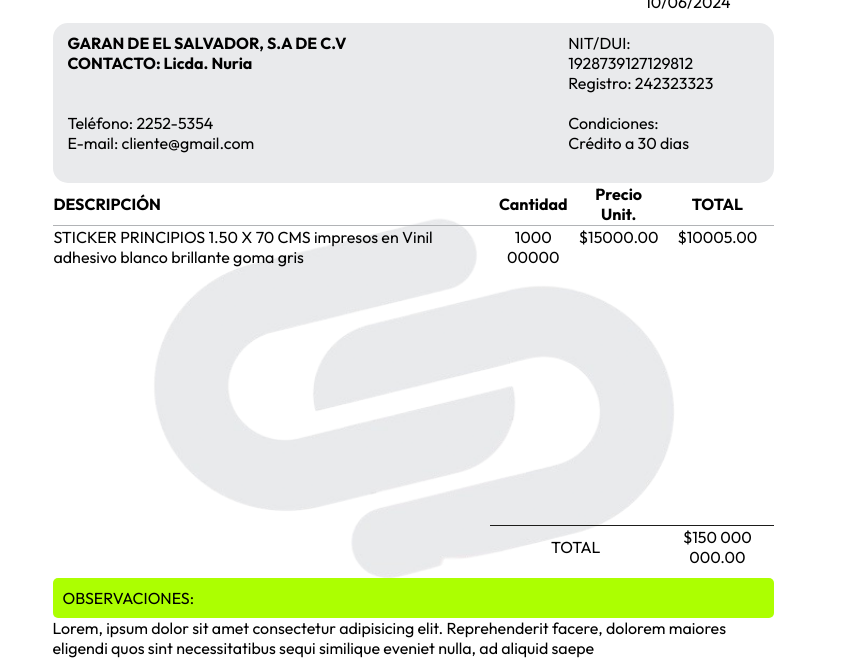
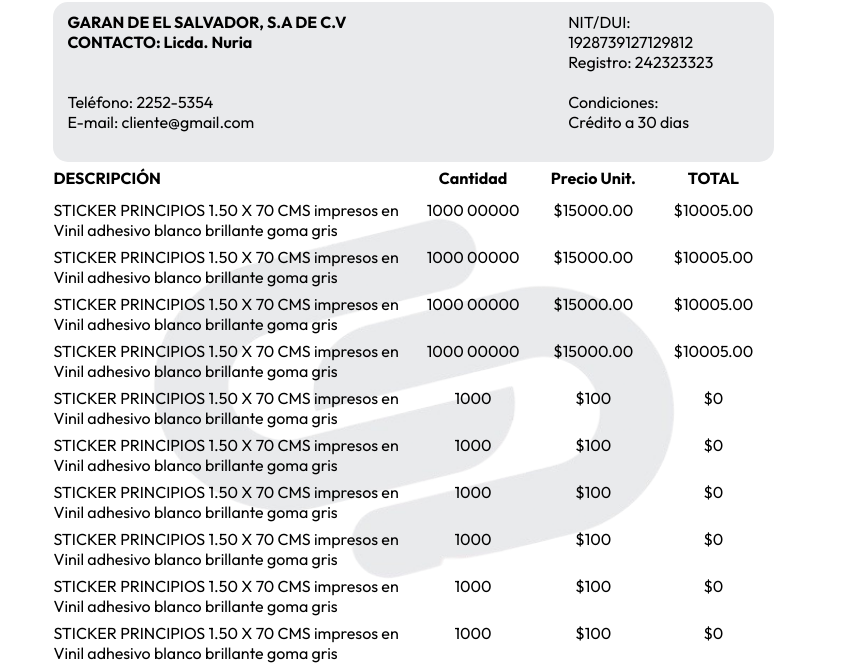
Before and after one commit to tokiorivs/facturaShokale, a plain HTML site: page index.html in a window 1280 px wide. Shown: the part 130-800 px from the top of the page, without its empty margins (227-1085 px from the left). Drawn offline with Linux system fonts and the light colour scheme.

Commit message:
se cambio la comporta la tabla con los items

```diff
--- a/index.html
+++ b/index.html
@@ -36,16 +36,16 @@
             <p>NIT/DUI: <span id="nitDui">1928739127129812</span></p>
             <p>Registro: <span id="register">242323323</span></p>
           </div>
-          <div class="info__condicions">
+          <div class="info__conditions">
             <p>Condiciones:</p>
-            <p id="condicions">Crédito a 30 dias</p>
+            <p id="conditions">Crédito a 30 dias</p>
           </div>
         </div>
 
         <div class="table__container">
           <table class="table">
             <thead>
-              <tr>
+              <tr class="grid__table">
                 <th align="left" class="description__name">DESCRIPCIÓN</th>
                 <th>Cantidad</th>
                 <th>Precio Unit.</th>
@@ -62,13 +62,97 @@
                 <td align="center">$15000.00</td>
                 <td align="center">$10005.00</td>
               </tr>
+              <tr>
+                <td align="left" class="description__content">
+                  STICKER PRINCIPIOS 1.50 X 70 CMS impresos en Vinil adhesivo
+                  blanco brillante goma gris
+                </td>
+                <td align="center">1000 00000</td>
+                <td align="center">$15000.00</td>
+                <td align="center">$10005.00</td>
+              </tr>
+              <tr>
+                <td align="left" class="description__content">
+                  STICKER PRINCIPIOS 1.50 X 70 CMS impresos en Vinil adhesivo
+                  blanco brillante goma gris
+                </td>
+                <td align="center">1000 00000</td>
+                <td align="center">$15000.00</td>
+                <td align="center">$10005.00</td>
+              </tr>
+              <tr>
+                <td align="left" class="description__content">
+                  STICKER PRINCIPIOS 1.50 X 70 CMS impresos en Vinil adhesivo
+                  blanco brillante goma gris
+                </td>
+                <td align="center">1000 00000</td>
+                <td align="center">$15000.00</td>
+                <td align="center">$10005.00</td>
+              </tr>
+              <tr>
+                <td align="left" class="description__content">
+                  STICKER PRINCIPIOS 1.50 X 70 CMS impresos en Vinil adhesivo
+                  blanco brillante goma gris
+                </td>
+                <td align="center">1000</td>
+                <td align="center">$100</td>
+                <td align="center">$0</td>
+              </tr>
+              <tr>
+                <td align="left" class="description__content">
+                  STICKER PRINCIPIOS 1.50 X 70 CMS impresos en Vinil adhesivo
+                  blanco brillante goma gris
+                </td>
+                <td align="center">1000</td>
+                <td align="center">$100</td>
+                <td align="center">$0</td>
+              </tr>
+              <tr>
+                <td align="left" class="description__content">
+                  STICKER PRINCIPIOS 1.50 X 70 CMS impresos en Vinil adhesivo
+                  blanco brillante goma gris
+                </td>
+                <td align="center">1000</td>
+                <td align="center">$100</td>
+                <td align="center">$0</td>
+              </tr>
+                 <tr>
+                <td align="left" class="description__content">
+                  STICKER PRINCIPIOS 1.50 X 70 CMS impresos en Vinil adhesivo
+                  blanco brillante goma gris
+                </td>
+                <td align="center">1000</td>
+                <td align="center">$100</td>
+                <td align="center">$0</td>
+              </tr>
+                 <tr>
+                <td align="left" class="description__content">
+                  STICKER PRINCIPIOS 1.50 X 70 CMS impresos en Vinil adhesivo
+                  blanco brillante goma gris
+                </td>
+                <td align="center">1000</td>
+                <td align="center">$100</td>
+                <td align="center">$0</td>
+              </tr>
+                 <tr>
+                <td align="left" class="description__content">
+                  STICKER PRINCIPIOS 1.50 X 70 CMS impresos en Vinil adhesivo
+                  blanco brillante goma gris
+                </td>
+                <td align="center">1000</td>
+                <td align="center">$100</td>
+                <td align="center">$0</td>
+              </tr>
 
             </tbody>
             <tfoot>
               <tr class="total">
+                <td></td>
                 <td colspan="1"></td>
                 <td class="total__border" colspan="2" align="center">TOTAL</td>
-                <td id="total_ammount" class="total__border" align="center">$150 000 000.00</td>
+                <td id="total_ammount" class="total__border" align="center">
+                  $150.00
+                </td>
               </tr>
             </tfoot>
           </table>
@@ -78,7 +162,6 @@
               Lorem, ipsum dolor sit amet consectetur adipisicing elit.
               Reprehenderit facere, dolorem maiores eligendi quos sint
               necessitatibus sequi similique eveniet nulla, ad aliquid saepe
-
             </p>
           </div>
         </div>
@@ -111,7 +194,10 @@
       <footer class="footer">
         <div class="message">
           <p class="quote">"</p>
-          <p>Una amistad por siempre <br> con nuestros clientes.</p>
+          <p>
+            Una amistad por siempre <br />
+            con nuestros clientes.
+          </p>
         </div>
         <div class="social__media">
           <div>
@@ -125,7 +211,7 @@
           <div>
             <p id="website">www.shokale.com</p>
             <p id="address_Company">Calle El Progreso No. 2033 B.</p>
-            <p> Col.Flor Blanca. San Salvador</p>
+            <p>Col.Flor Blanca. San Salvador</p>
           </div>
         </div>
       </footer>
--- a/styles.scss
+++ b/styles.scss
@@ -18,10 +18,10 @@ body {
   align-items: center;
   justify-content: center;
   width: 827px;
-  height: 1169px;
+  min-height: 1169px;
   //   border: 1px solid #ccc;
   margin: 0 auto;
-  padding-top: 20px;
+  padding-top: 10px;
     background-image: url(/img/logo_fondo.png);
     background-repeat: no-repeat;
     background-position: center 330px;
@@ -91,7 +91,7 @@ body {
   gap: 20px 10px;
   grid-template-areas:
     "contact contact contact contact contact nit nit"
-    "data data data data data condicions condicions";
+    "data data data data data conditions conditions";
 }
 .info__contact {
   grid-area: contact;
@@ -108,22 +108,59 @@ body {
 .info__nit {
   grid-area: nit;
 }
-.info__condicions {
-  grid-area: condicions;
+.info__conditions {
+  grid-area: conditions;
 }
-.table {
-  border-collapse: collapse;
-  width: 100%;
-  // height: 500px;
-  thead {
-    border-bottom: 1px solid $grey-color;
+// .table {
+//   border-collapse: collapse;
+//   width: 100%;
+//   // height: 500px;
+//   thead {
+//     border-bottom: 1px solid $grey-color;
+//   }
+//   tbody {
+//     max-height: 300px;
+//     height: 300px;
+//     vertical-align: top;
+//     display: flex;
+//     flex-direction: column;
+//     // background-color: red;
+//   }
+// }
+@mixin grid__table(){
+  // width: 100%;
+  display: grid;
+  grid-template-columns: 3fr 1fr 1fr 1fr;
+  grid-template-rows: 1fr;
+  margin: 5px 0px;
+  // gap: 30px 0px;
+}
+
+.table{
+  display: grid;
+  // width: 100%;
+  thead{
+    tr{
+      @include grid__table;
+    }
   }
-  tbody {
-    max-height: 300px;
-    height: 300px;
-    vertical-align: top;
+  tbody{
+    min-height: 300px ;
+    // min-width: 300px;
+    // max-width: 300px;
+    tr{
+      @include grid__table;
+    }
+  }
+  tfoot{
+    tr{
+      @include grid__table;
+    }
   }
 }
+
+
+
 .total {
   height: 20px;
 }
```
Also changed, not shown: styles.css, 1 other file.
